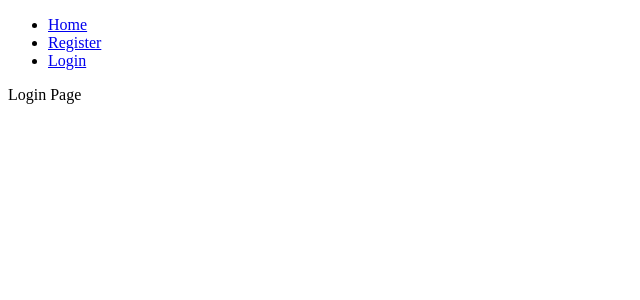
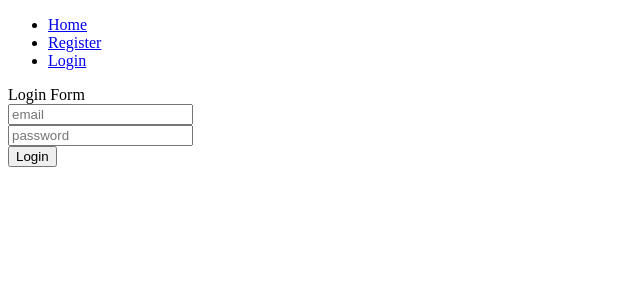
Before and after one commit to Arthur199212/jwt-auth-graphql, a React (Create React App) app in the folder web/: page /login in a window 1280 px wide. Shown: the top 300 px of the page, without its empty margins (0-640 px from the left). Built offline with nearby package versions, Linux system fonts and the light colour scheme.

Commit message:
chore(web): add login logic

```diff
--- a/web/src/components/Home/index.tsx
+++ b/web/src/components/Home/index.tsx
@@ -10,7 +10,7 @@ interface UserDocument {
 }
 
 const Home: React.FC = () => {
-  const { loading, error, data, refetch } = useQuery(GET_USERS, {
+  const { loading, error, data } = useQuery(GET_USERS, {
     fetchPolicy: 'network-only'
   })
 
--- a/web/src/components/Login/index.tsx
+++ b/web/src/components/Login/index.tsx
@@ -1,12 +1,63 @@
-import React from 'react'
+import React, { useState } from 'react'
+import { useHistory } from 'react-router-dom'
+import { useMutation } from '@apollo/react-hooks'
+import { LOGIN } from './queries'
 
-interface Props {
+const Login: React.FC = () => {
+  const [email, setEmail] = useState('')
+  const [password, setPassword] = useState('')
 
+  const history = useHistory()
+
+  const [login] = useMutation(LOGIN)
+  // TODO error handling
+  // TODO form as a separate component
+  // TODO form validation
+
+  return (
+    <>
+      <div>Login Form</div>
+
+      <form onSubmit={async e => {
+        e.preventDefault()
+        try {
+          const res = await login({ variables: { email, password } })
+
+          const authToken = JSON.stringify(res.data.login.accessToken)
+
+          localStorage.setItem('auth_token', authToken)
+
+          setEmail('')
+          setPassword('')
+          history.push('/')
+        } catch (err) {
+          console.log(err)
+        }
+      }}>
+        <div>
+          <input
+            type='email'
+            placeholder='email'
+            value={email}
+            onChange={({ target: { value } }) => {
+              setEmail(value)
+            }}
+          />
+        </div>
+        <div>
+          <input
+            type='password'
+            placeholder='password'
+            value={password}
+            onChange={({ target: { value } }) => {
+              setPassword(value)
+            }}
+          />
+        </div>
+        <button type='submit'>Login</button>
+      </form>
+    </>
+  )
 }
 
-const Login: React.FC = () =>
-  <div>
-    Login Page
-  </div>
-
 export default Login
--- /dev/null
+++ b/web/src/components/Login/queries.ts
@@ -0,0 +1,9 @@
+import { gql } from 'apollo-boost'
+
+export const LOGIN = gql`
+  mutation Login($email: String!, $password: String!) {
+    login(email: $email, password: $password) {
+      accessToken
+    }
+  }
+`
--- a/web/src/components/Register/index.tsx
+++ b/web/src/components/Register/index.tsx
@@ -9,7 +9,10 @@ const Register: React.FC = () => {
 
   const history = useHistory()
 
-  const [register, { data }] = useMutation(REGISTER)
+  const [register] = useMutation(REGISTER)
+  // TODO error handling
+  // TODO form as a separate component
+  // TODO form validation
 
   return (
     <>
--- a/web/src/index.tsx
+++ b/web/src/index.tsx
@@ -4,15 +4,21 @@ import { ApolloClient, HttpLink, InMemoryCache, ApolloLink } from 'apollo-boost'
 import { ApolloProvider } from '@apollo/react-hooks'
 import { App } from './components'
 
-const httpLink = new HttpLink({ uri: 'http://localhost:3001/graphql' })
+// TODO move apollo logic in a sepparate file
+
+const httpLink = new HttpLink({
+  uri: 'http://localhost:3001/graphql',
+  credentials: 'include'
+})
 
 const authLink = new ApolloLink((operation, forward) => {
-  // const token = localStorage.getItem('auth_token')
-  const token = 'eyJhbGciOiJIUzI1NiIsInR5cCI6IkpXVCJ9.eyJ1c2VySWQiOiI1ZTE2Y2RiMTc0OGE5OTMzMDQ5MGQ3NjYiLCJpYXQiOjE1Nzg1NTM1MTQsImV4cCI6MTU3OTQ1MzUxNH0.NKRWKW2m9IRw2EhcLnn4obS4HWPVKQc91aEeZVDrzvs'
+  const token = localStorage.getItem('auth_token')
+
+  if (!token) return forward(operation)
 
   operation.setContext({
     headers: {
-      authorization: token ? `Bearer ${token}` : ''
+      authorization: token ? `Bearer ${JSON.parse(token)}` : ''
     }
   })
 
```
